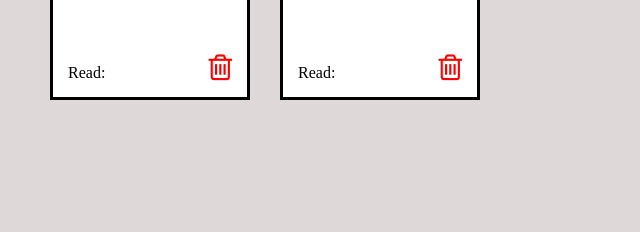
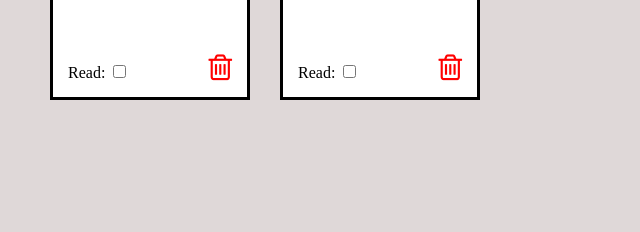
Before and after one commit to kvale17/Library, a plain HTML site: page index.html in a window 1280 px wide. Shown: the part 290-522 px from the top of the page, 0-640 px from the left. Drawn offline with Linux system fonts and the light colour scheme.

Commit message:
Add read checkbox

```diff
--- a/src/library.js
+++ b/src/library.js
@@ -41,7 +41,12 @@ function updateDisplay() {
         const bookReadDiv = document.createElement("div");
         bookReadDiv.classList.add("book-read");
         bookReadDiv.textContent = "Read: ";
+        const checkBox = document.createElement("input");
+        checkBox.setAttribute("type", "checkbox");
+        bookReadDiv.classList.add("checkbox");
+        bookReadDiv.appendChild(checkBox);
         bookCardDiv.appendChild(bookReadDiv);
+
 
         const deleteButton = document.createElement("i");
         deleteButton.classList = "fa fa-trash-o";
```
Also changed, not shown: css/style.css (+6 -6 lines).
